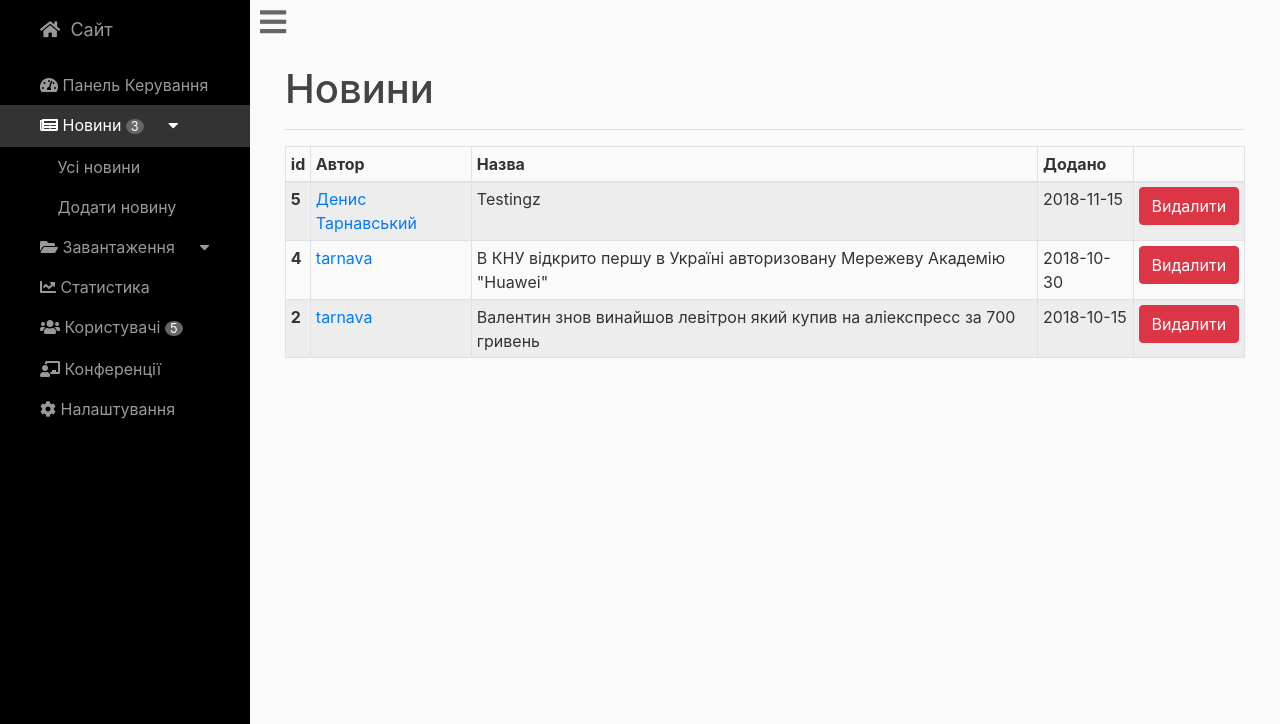
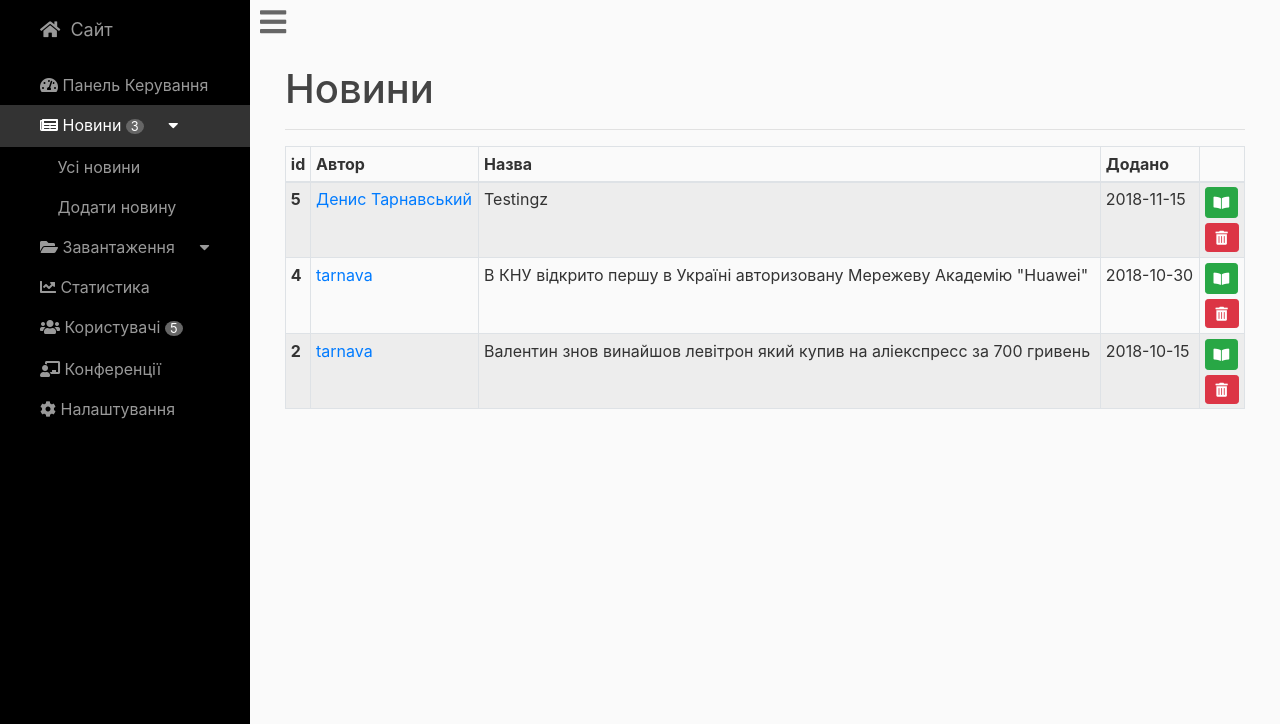
Before and after one commit to marzique/frecs2.0, a Flask app: page /admin/news in a window 1280 px wide. Shown: the part 76-800 px from the top of the page. Run offline with Flask 2, Linux system fonts and the light colour scheme; data comes from the database, SQL or seed files in the repository; both versions use the stored data as it was after the commit; some libraries are stand-ins or nearby versions; some web fonts are replaced.

Commit message:
delete button as well

```diff
--- a/rpd_site/templates/dashboard_news.html
+++ b/rpd_site/templates/dashboard_news.html
@@ -29,8 +29,10 @@
                       <td>{{post.title}}</td>
                       <td>{{post.date_posted.strftime('%Y-%m-%d')}} </td>
                       <td>
+                        <a class="btn btn-success btn-sm" href="{{ url_for('post', post_id=post.id) }}"><i class="fas fa-book-open"></i></a>
                         <form action="{{ url_for('delete_post', post_id=post.id) }}" method="POST">
-                          <input class="btn btn-danger" type="submit" value="Видалити">
+                         <!-- <input class="btn btn-danger btn-sm" type="submit" value=""> -->
+                         <button class="btn btn-danger btn-sm" type="submit" value="" style="padding: 3px 10px 3px 10px; margin-top: 5px;"><i class="fas fa-trash-alt"></i></button>
                         </form>
                       </td>
                     </tr>
```
Also changed, not shown: rpd_site/site.db, rpd_site/static/img/2083b69244f366df.jpg (added).
